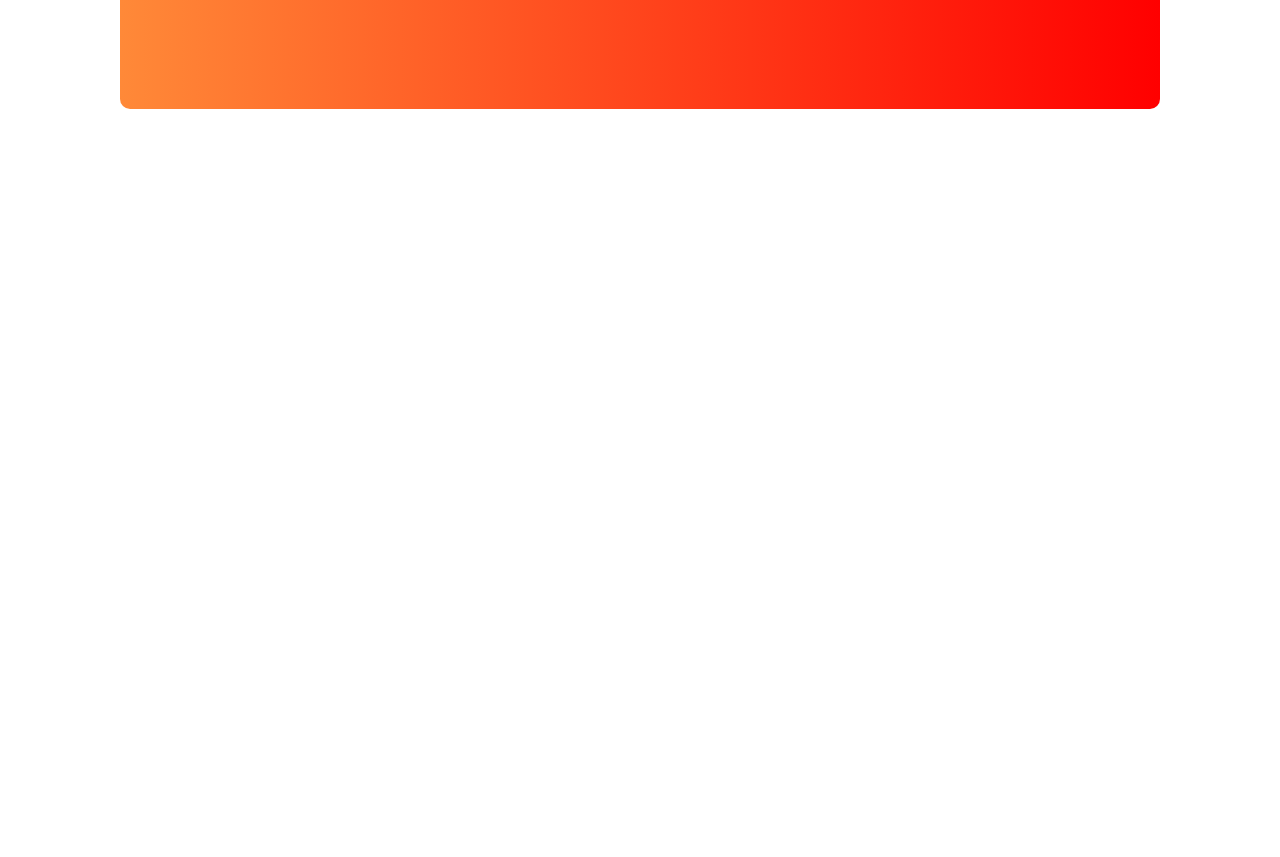
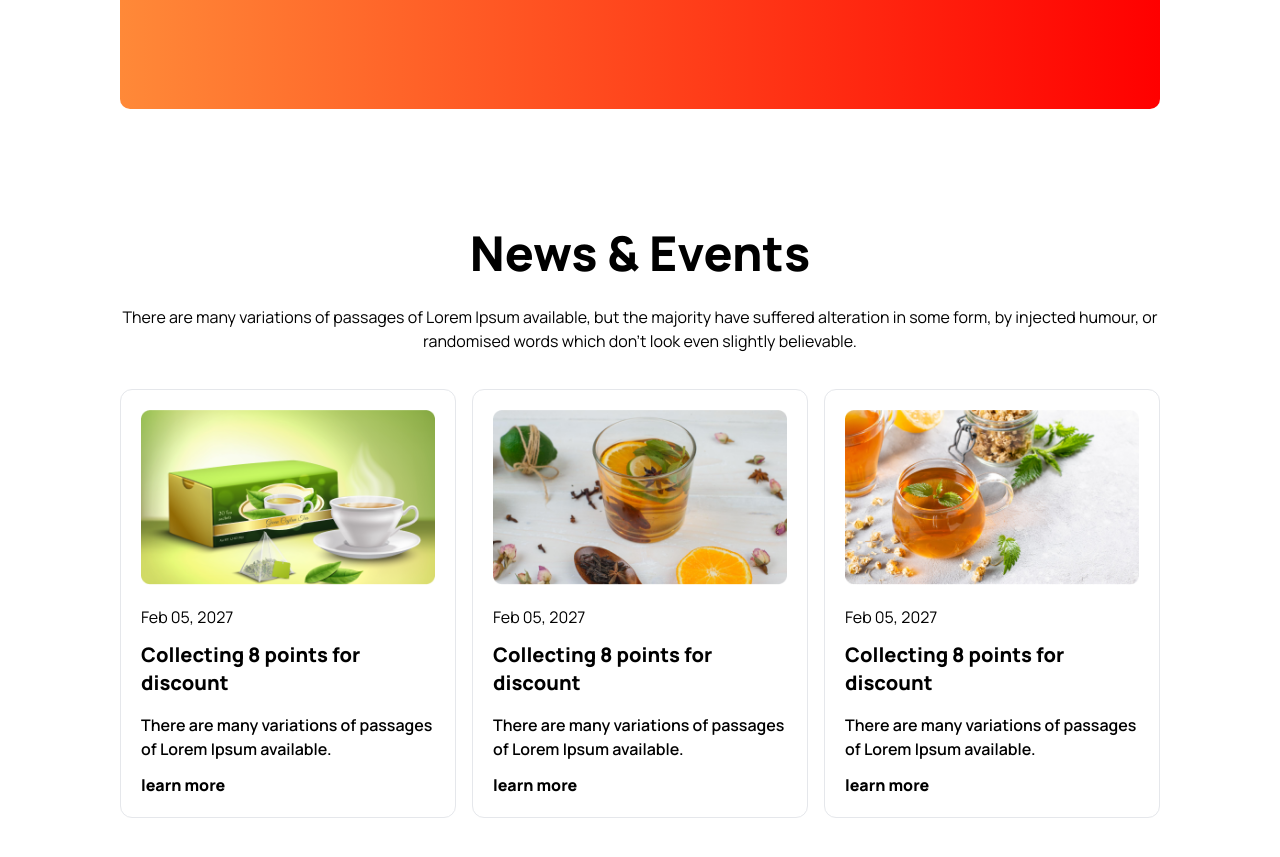
Before and after one commit to mdabdulkyum1/tea-house, a plain HTML site: page index.html in a window 1280 px wide. Shown: the part 2474-3331 px from the top of the page. Before the commit the page ends 2703 px from the top, so only its background shows below. Drawn offline with nearby package versions, Linux system fonts and the light colour scheme.

Commit message:
news and events done

```diff
--- a/index.html
+++ b/index.html
@@ -128,7 +128,7 @@
 
 
                   <div class="flex flex-col gap-10 relative">
-                    <div class="relative bg-[#ff5450] w-[375px] h-[200px] p-9 rounded-md">
+                    <div class="relative bg-[#ff5450] w-[375px] h-[200px] p-9 rounded-md opacity-70">
                         <img src="images/client.png" class="absolute top-[-20px] left-[-20px] border-[4px] border-white rounded-full" alt="Client">
                         <p>We are providing the best and suitable home insurance services for the people who are interested to treatment</p>
                         <div class="mt-5">
@@ -149,7 +149,7 @@
                     </div>
 
 
-                    <div class="relative bg-[#ff5450] w-[375px] h-[200px] p-9 rounded-md">
+                    <div class="relative bg-[#ff5450] w-[375px] h-[200px] p-9 rounded-md opacity-70">
                         <img src="images/client.png" class="absolute top-[-20px] left-[-20px] border-[4px] border-white rounded-full" alt="Client">
                         <p>We are providing the best and suitable home insurance services for the people who are interested to treatment</p>
                         <div class="mt-5">
@@ -160,6 +160,40 @@
                   </div>
             </div>
         </section>
+        <!-- News & Events -->
+         <section>
+            <div class="text-center">
+                <h1 class="text-5xl font-extrabold">News & Events</h1>
+                <p class="mt-7">There are many variations of passages of Lorem Ipsum available, but the majority have suffered alteration in some form, by injected humour, or randomised words which don't look even slightly believable. </p>
+            </div>
+            <div class="mt-9 grid gap-4 grid-cols-1 md:grid-cols-2 lg:grid-cols-3">
+                <!-- cards -->
+                 <div class="p-5 border boredr-gray-800 rounded-xl">
+                        <img src="images/news-1.png" alt="news1-1">
+                        <p class="mt-5">Feb 05, 2027</p>
+                        <h2 class="text-xl font-extrabold mt-3">Collecting 8 points for discount</h2>
+                        <p class="mt-4 text-base font-semibold">There are many variations of passages of Lorem Ipsum available.</p>
+                        <p class="mt-3 text-base font-extrabold">learn more</p>
+                 </div>
+                 <!-- card 2 -->
+                 <div class="p-5 border boredr-gray-800 rounded-xl">
+                    <img src="images/news-2.png" alt="news1-1">
+                    <p class="mt-5">Feb 05, 2027</p>
+                    <h2 class="text-xl font-extrabold mt-3">Collecting 8 points for discount</h2>
+                    <p class="mt-4 text-base font-semibold">There are many variations of passages of Lorem Ipsum available.</p>
+                    <p class="mt-3 text-base font-extrabold">learn more</p>
+             </div>
+             <!-- card 3 -->
+             <div class="p-5 border boredr-gray-800 rounded-xl">
+                <img src="images/news-3.png" alt="news1-1">
+                <p class="mt-5">Feb 05, 2027</p>
+                <h2 class="text-xl font-extrabold mt-3">Collecting 8 points for discount</h2>
+                <p class="mt-4 text-base font-semibold">There are many variations of passages of Lorem Ipsum available.</p>
+                <p class="mt-3 text-base font-extrabold">learn more</p>
+         </div>
+
+            </div>
+         </section>
     </main>
     <!-- Ends -->
 
```
